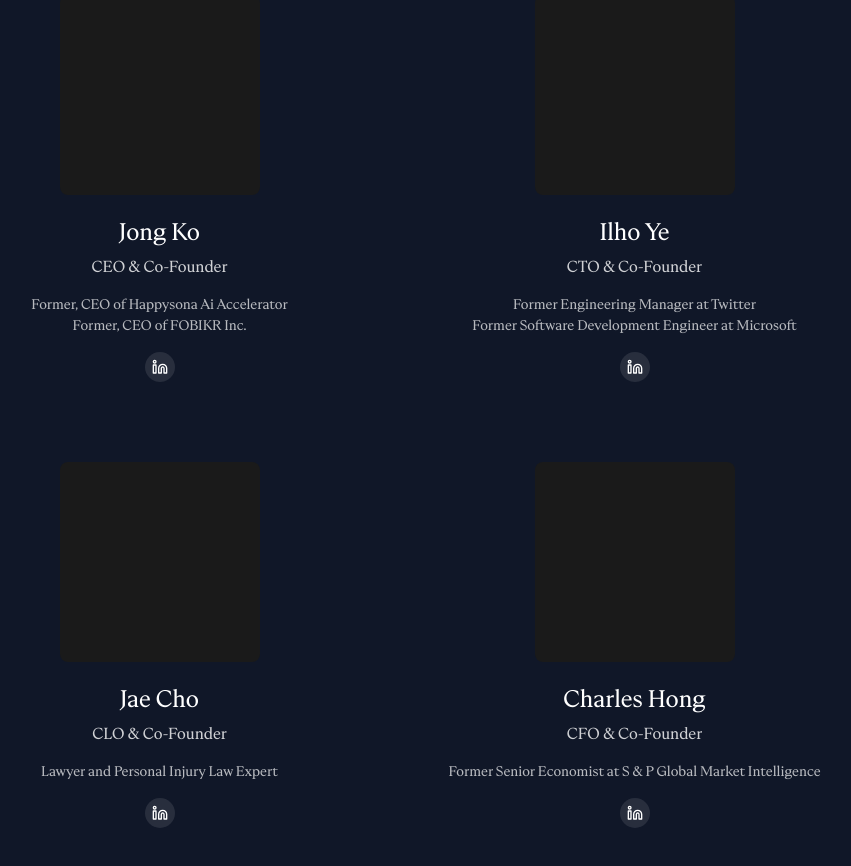
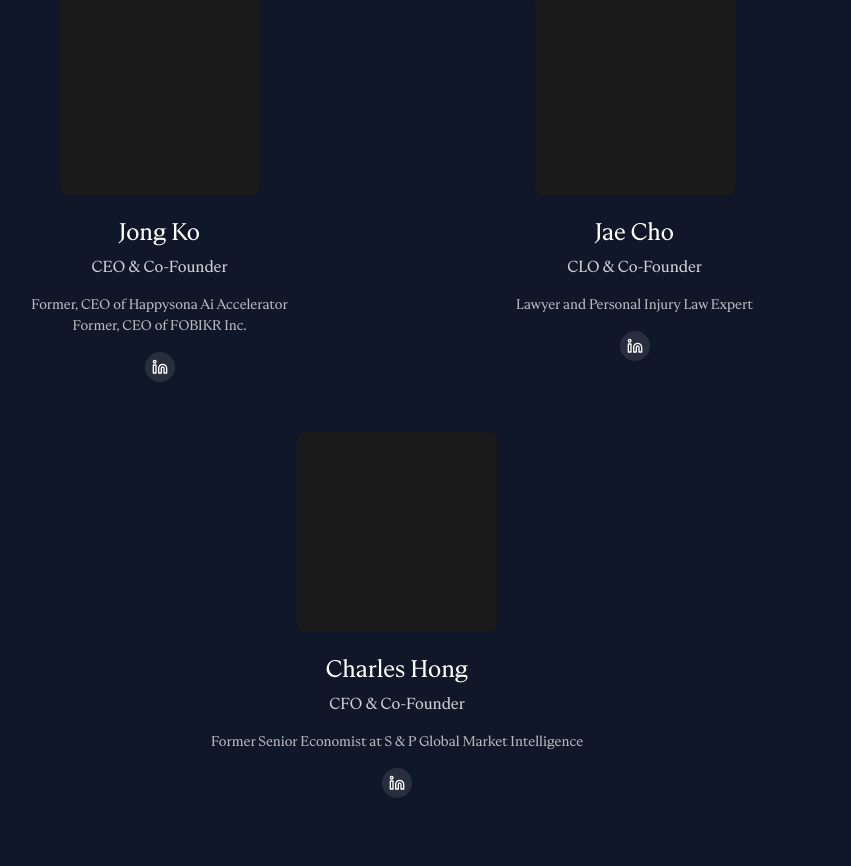
Before and after one commit to ScriptKitKat/mejuri, a Next.js app in the folder my-app/: page /company in a window 1280 px wide. Shown: the part 890-1756 px from the top of the page, without its empty margins (243-1094 px from the left). Built offline with nearby package versions, Linux system fonts and the light colour scheme.

Commit message:
Update page.tsx

```diff
--- a/my-app/app/company/page.tsx
+++ b/my-app/app/company/page.tsx
@@ -155,75 +155,8 @@ export default function CompanyPage() {
               </div>
             </div>
 
+
             {/* Leader 2 */}
-            <div>
-              <div
-              style={{
-                width: "200px",
-                height: "200px",
-                backgroundColor: "#1a1a1a",
-                borderRadius: "8px",
-                margin: "0 auto 20px",
-              }}
-              ></div>
-              <h3 style={{ fontSize: "24px", marginBottom: "5px" }}>Ilho Ye</h3>
-              <p style={{ fontSize: "16px", opacity: "0.8", marginBottom: "15px" }}>CTO & Co-Founder</p>
-              <p style={{ fontSize: "14px", opacity: "0.7", marginBottom: "15px" }}>
-              Former Engineering Manager at Twitter <br /> Former Software Development Engineer at Microsoft
-              </p>
-
-              <div style={{ display: "flex", justifyContent: "center", gap: "15px" }}>
-              <a href="https://www.linkedin.com/in/ilho-ye-95478a32/" target="_blank" rel="noopener noreferrer">
-                <div
-                style={{
-                  width: "30px",
-                  height: "30px",
-                  borderRadius: "50%",
-                  backgroundColor: "rgba(255, 255, 255, 0.1)",
-                  display: "flex",
-                  alignItems: "center",
-                  justifyContent: "center",
-                }}
-                >
-                <svg width="16" height="16" viewBox="0 0 24 24" fill="none" xmlns="http://www.w3.org/2000/svg">
-                  <path
-                  d="M16 8C17.5913 8 19.1174 8.63214 20.2426 9.75736C21.3679 10.8826 22 12.4087 22 14V21H18V14C18 13.4696 17.7893 12.9609 17.4142 12.5858C17.0391 12.2107 16.5304 12 16 12C15.4696 12 14.9609 12.2107 14.5858 12.5858C14.2107 12.9609 14 13.4696 14 14V21H10V14C10 12.4087 10.6321 10.8826 11.7574 9.75736C12.8826 8.63214 14.4087 8 16 8Z"
-                  stroke="white"
-                  strokeWidth="2"
-                  strokeLinecap="round"
-                  strokeLinejoin="round"
-                  />
-                  <path
-                  d="M6 9H2V21H6V9Z"
-                  stroke="white"
-                  strokeWidth="2"
-                  strokeLinecap="round"
-                  strokeLinejoin="round"
-                  />
-                  <path
-                  d="M4 6C5.10457 6 6 5.10457 6 4C6 2.89543 5.10457 2 4 2C2.89543 2 2 2.89543 2 4C2 5.10457 2.89543 6 4 6Z"
-                  stroke="white"
-                  strokeWidth="2"
-                  strokeLinecap="round"
-                  strokeLinejoin="round"
-                  />
-                </svg>
-                </div>
-              </a>
-              </div>
-            </div>
-            </div>
-
-            <div
-            style={{
-              display: "grid",
-              gridTemplateColumns: "repeat(auto-fit, minmax(300px, 1fr))",
-              gap: "50px",
-              maxWidth: "900px",
-              margin: "0 auto",
-            }}
-            >
-            {/* Leader 3 */}
             <div>
               <div
               style={{
@@ -281,8 +214,8 @@ export default function CompanyPage() {
               </div>
             </div>
 
-            {/* Leader 4 */}
-            <div>
+            {/* Leader 3 */}
+            <div style={{ textAlign: "center", gridColumn: "1 / -1" }}>
               <div
               style={{
               width: "200px",
```
Lines whose indentation alone changed are shown as unchanged.
